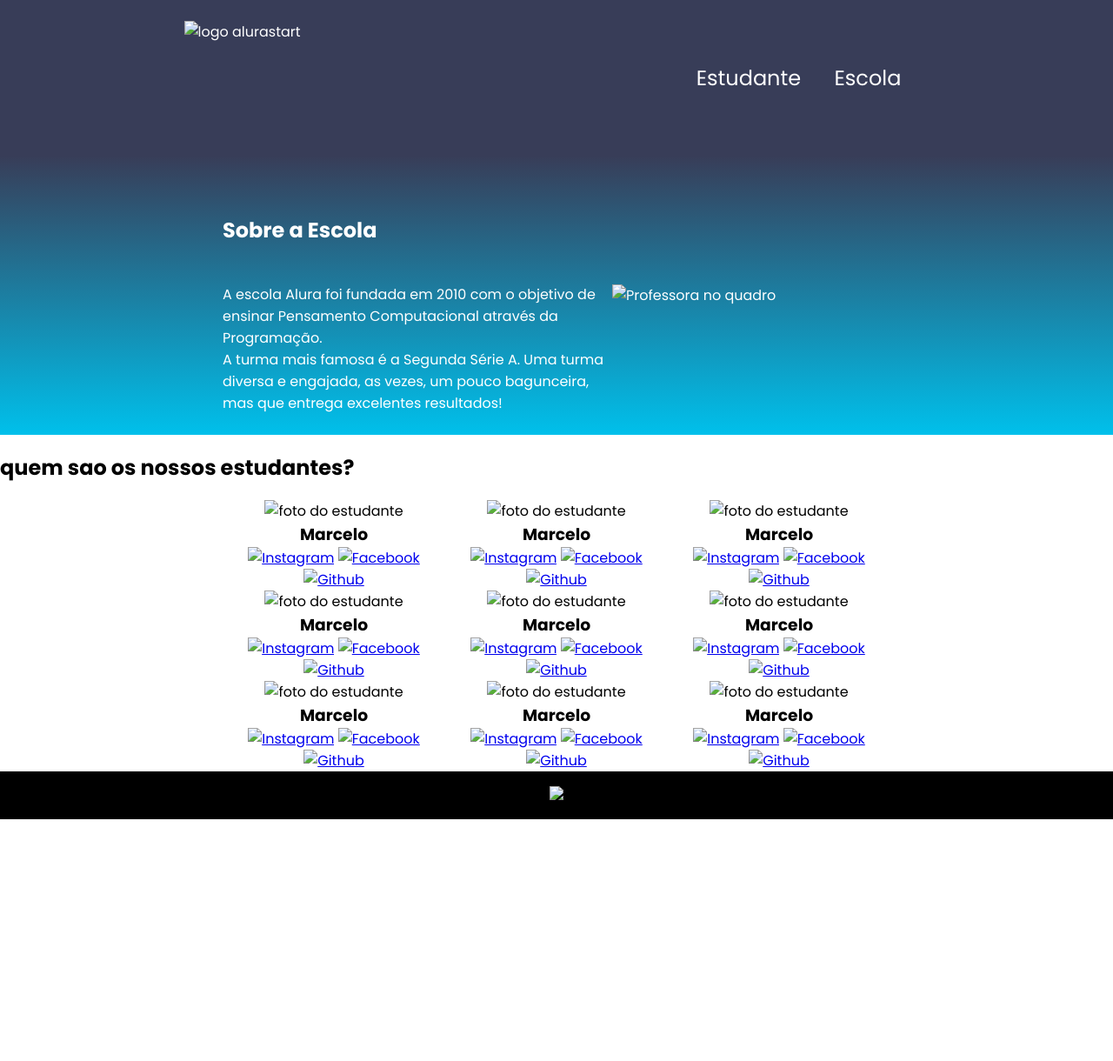
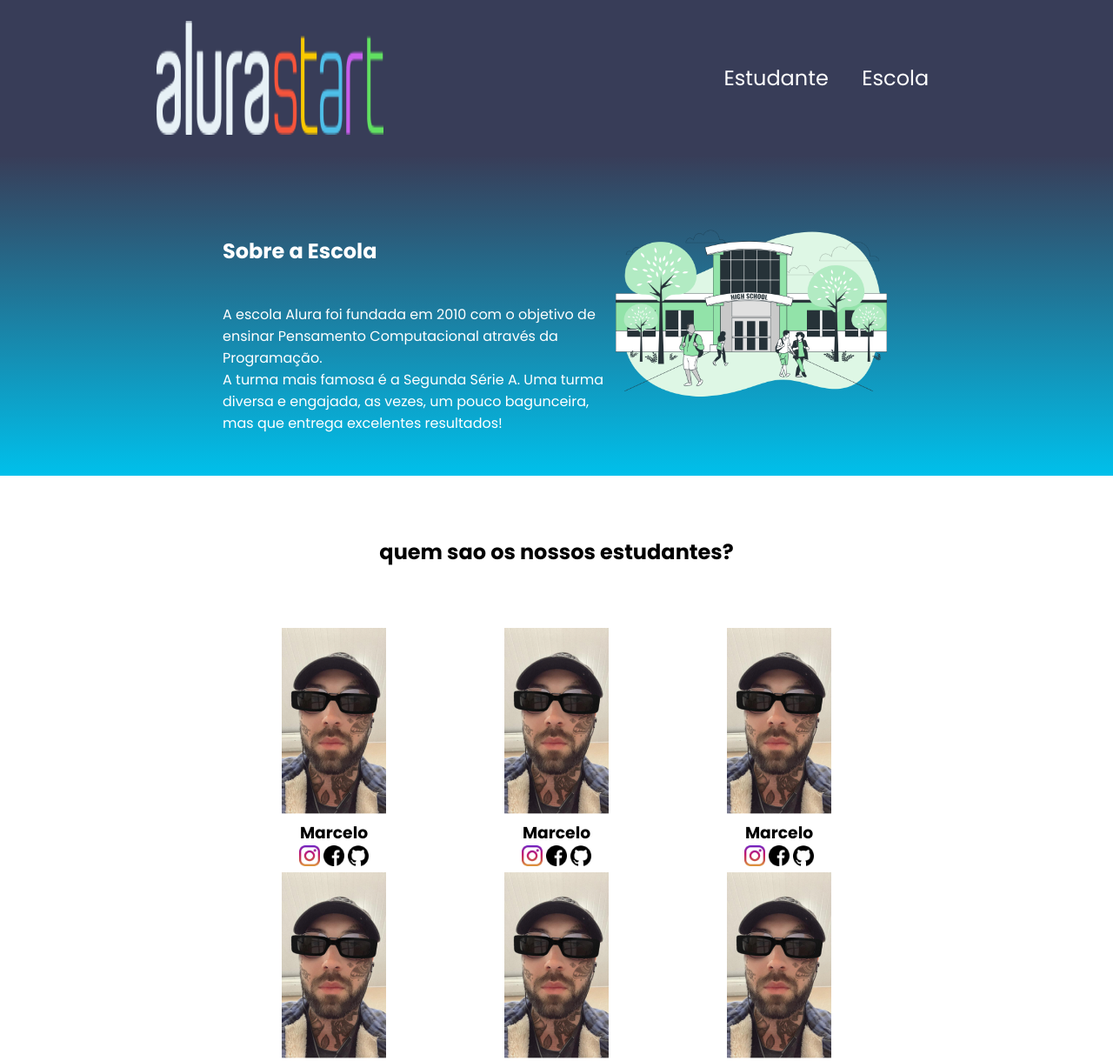
Before and after one commit to Raul4302dsfa/site-do-alura, a plain HTML site: page index.html in a window 1280 px wide. Shown: the top 1220 px of the page at 87% size. Before the commit the page ends 967 px from the top, so only its background shows below. Drawn offline with Linux system fonts and the light colour scheme.

Commit message:
Add files via upload

```diff
--- a/index.html
+++ b/index.html
@@ -11,7 +11,7 @@
 </head>
 <body>
 <header class="cabecalho">
-    <img src="./img/alurastart logo 1.png" alt="logo alurastart">
+    <img src="alurastart logo 1.png" alt="logo alurastart">
     <ul class="cabecalho-lista-item">
         <li class="cabecalho-lista-item">Estudante</li>
         <li class="cabecalho-lista-item">Escola</li>
@@ -23,7 +23,7 @@
         <p class="escola-texto-um">A escola Alura foi fundada em 2010 com o objetivo de ensinar Pensamento Computacional através da Programação. </p>
         <p class="escola-texto-dois">A turma mais famosa é a Segunda Série A. Uma turma diversa e engajada, as vezes, um pouco bagunceira, mas que entrega excelentes resultados!</p>
       </div>
-        <img class="escola-imagem" src="./img/High School-bro.png" alt="Professora no quadro">
+        <img class="escola-imagem" src="High School-bro.png" alt="Professora no quadro">
 </section>
 <section class="Estudante">
     <h2 class="Estudante-titulo"> quem sao os nossos estudantes?</h2>
@@ -31,90 +31,90 @@
         <span></span>
     <div class="estudante-div">
     <section class="estudante">
-    <img class="estudante-imagem" src="./img/Marcelo 1.png" alt="foto do estudante">
+    <img class="estudante-imagem" src="Marcelo 1.png" alt="foto do estudante">
     <h3 class="estudante-nome">Marcelo</h3>
-    <a href="https://www.instagram.com/"><img class="estudante-icone" src="./img/instagram.png" alt="Instagram"></a>
-    <a href="https://www.facebook.com/"><img class="estudante-icone" src="./img/facebook.png" alt="Facebook"></a>
-    <a href="https://github.com/"><img class="estudante-icone" src="./img/github.png" alt="Github"></a>
+    <a href="https://www.instagram.com/"><img class="estudante-icone" src="instagram.png" alt="Instagram"></a>
+    <a href="https://www.facebook.com/"><img class="estudante-icone" src="facebook.png" alt="Facebook"></a>
+    <a href="https://github.com/"><img class="estudante-icone" src="github.png" alt="Github"></a>
     </section>
 </div>
         <div class="estudante-div">
             <section class="estudante">
-            <img class="estudante-imagem" src="./img/Marcelo 1.png" alt="foto do estudante">
+            <img class="estudante-imagem" src="Marcelo 1.png" alt="foto do estudante">
             <h3 class="estudante-nome">Marcelo</h3>
-            <a href="https://www.instagram.com/"><img class="estudante-icone" src="./img/instagram.png" alt="Instagram"></a>
-            <a href="https://www.facebook.com/"><img class="estudante-icone" src="./img/facebook.png" alt="Facebook"></a>
-            <a href="https://github.com/"><img class="estudante-icone" src="./img/github.png" alt="Github"></a>
+            <a href="https://www.instagram.com/"><img class="estudante-icone" src="instagram.png" alt="Instagram"></a>
+            <a href="https://www.facebook.com/"><img class="estudante-icone" src="facebook.png" alt="Facebook"></a>
+            <a href="https://github.com/"><img class="estudante-icone" src="github.png" alt="Github"></a>
         </section>
     </div>
          <div class="estudante-div">
             <section class="estudante">
-            <img class="estudante-imagem" src="./img/Marcelo 1.png" alt="foto do estudante">
+            <img class="estudante-imagem" src="Marcelo 1.png" alt="foto do estudante">
             <h3 class="estudante-nome">Marcelo</h3>
-            <a href="https://www.instagram.com/"><img class="estudante-icone" src="./img/instagram.png" alt="Instagram"></a>
-            <a href="https://www.facebook.com/"><img class="estudante-icone" src="./img/facebook.png" alt="Facebook"></a>
-            <a href="https://github.com/"><img class="estudante-icone" src="./img/github.png" alt="Github"></a>
+            <a href="https://www.instagram.com/"><img class="estudante-icone" src="instagram.png" alt="Instagram"></a>
+            <a href="https://www.facebook.com/"><img class="estudante-icone" src="facebook.png" alt="Facebook"></a>
+            <a href="https://github.com/"><img class="estudante-icone" src="github.png" alt="Github"></a>
         </section>
     </div>
             <span></span>
         <div class="estudante-div">
             <section class="estudante">
-            <img class="estudante-imagem" src="./img/Marcelo 1.png" alt="foto do estudante">
+            <img class="estudante-imagem" src="Marcelo 1.png" alt="foto do estudante">
             <h3 class="estudante-nome">Marcelo</h3>
-            <a href="https://www.instagram.com/"><img class="estudante-icone" src="./img/instagram.png" alt="Instagram"></a>
-            <a href="https://www.facebook.com/"><img class="estudante-icone" src="./img/facebook.png" alt="Facebook"></a>
-            <a href="https://github.com/"><img class="estudante-icone" src="./img/github.png" alt="Github"></a>
+            <a href="https://www.instagram.com/"><img class="estudante-icone" src="instagram.png" alt="Instagram"></a>
+            <a href="https://www.facebook.com/"><img class="estudante-icone" src="facebook.png" alt="Facebook"></a>
+            <a href="https://github.com/"><img class="estudante-icone" src="github.png" alt="Github"></a>
         </section>
     </div>
         <div class="estudante-div">
             <section class="estudante">
-            <img class="estudante-imagem" src="./img/Marcelo 1.png" alt="foto do estudante">
+            <img class="estudante-imagem" src="Marcelo 1.png" alt="foto do estudante">
             <h3 class="estudante-nome">Marcelo</h3>
-            <a href="https://www.instagram.com/"><img class="estudante-icone" src="./img/instagram.png" alt="Instagram"></a>
-            <a href="https://www.facebook.com/"><img class="estudante-icone" src="./img/facebook.png" alt="Facebook"></a>
-            <a href="https://github.com/"><img class="estudante-icone" src="./img/github.png" alt="Github"></a>
+            <a href="https://www.instagram.com/"><img class="estudante-icone" src="instagram.png" alt="Instagram"></a>
+            <a href="https://www.facebook.com/"><img class="estudante-icone" src="facebook.png" alt="Facebook"></a>
+            <a href="https://github.com/"><img class="estudante-icone" src="github.png" alt="Github"></a>
         </section>
     </div>
         <div class="estudante-div">
             <section class="estudante">
-            <img class="estudante-imagem" src="./img/Marcelo 1.png" alt="foto do estudante">
+            <img class="estudante-imagem" src="Marcelo 1.png" alt="foto do estudante">
             <h3 class="estudante-nome">Marcelo </h3>
-            <a href="https://www.instagram.com/"><img class="estudante-icone" src="./img/instagram.png" alt="Instagram"></a>
-            <a href="https://www.facebook.com/"><img class="estudante-icone" src="./img/facebook.png" alt="Facebook"></a>
-            <a href="https://github.com/"><img class="estudante-icone" src="./img/github.png" alt="Github"></a>
+            <a href="https://www.instagram.com/"><img class="estudante-icone" src="instagram.png" alt="Instagram"></a>
+            <a href="https://www.facebook.com/"><img class="estudante-icone" src="facebook.png" alt="Facebook"></a>
+            <a href="https://github.com/"><img class="estudante-icone" src="github.png" alt="Github"></a>
         </section>
     </div>
                 <span></span>
         <div class="estudante-div">
             <section class="estudante">
-            <img class="estudante-imagem" src="./img/Marcelo 1.png" alt="foto do estudante">
+            <img class="estudante-imagem" src="Marcelo 1.png" alt="foto do estudante">
             <h3 class="estudante-nome">Marcelo</h3>
-            <a href="https://www.instagram.com/"><img class="estudante-icone" src="./img/instagram.png" alt="Instagram"></a>
-            <a href="https://www.facebook.com/"><img class="estudante-icone" src="./img/facebook.png" alt="Facebook"></a>
-            <a href="https://github.com/"><img class="estudante-icone" src="./img/github.png" alt="Github"></a>
+            <a href="https://www.instagram.com/"><img class="estudante-icone" src="instagram.png" alt="Instagram"></a>
+            <a href="https://www.facebook.com/"><img class="estudante-icone" src="facebook.png" alt="Facebook"></a>
+            <a href="https://github.com/"><img class="estudante-icone" src="github.png" alt="Github"></a>
         </section>
     </div>
         <div class="estudante-div">
             <section class="estudante">
-            <img class="estudante-imagem" src="./img/Marcelo 1.png" alt="foto do estudante">
+            <img class="estudante-imagem" src="Marcelo 1.png" alt="foto do estudante">
             <h3 class="estudante-nome">Marcelo </h3>
-            <a href="https://www.instagram.com/"><img class="estudante-icone" src="./img/instagram.png" alt="Instagram"></a>
-            <a href="https://www.facebook.com/"><img class="estudante-icone" src="./img/facebook.png" alt="Facebook"></a>
-            <a href="https://github.com/"><img class="estudante-icone" src="./img/github.png" alt="Github"></a>
+            <a href="https://www.instagram.com/"><img class="estudante-icone" src="instagram.png" alt="Instagram"></a>
+            <a href="https://www.facebook.com/"><img class="estudante-icone" src="facebook.png" alt="Facebook"></a>
+            <a href="https://github.com/"><img class="estudante-icone" src="github.png" alt="Github"></a>
         </section>
     </div>
         <div class="estudante-div">
             <section class="estudante">
-            <img class="estudante-imagem" src="./img/Marcelo 1.png" alt="foto do estudante">
+            <img class="estudante-imagem" src="Marcelo 1.png" alt="foto do estudante">
             <h3 class="estudante-nome">Marcelo</h3>
-            <a href="https://www.instagram.com/"><img class="estudante-icone" src="./img/instagram.png" alt="Instagram"></a>
-            <a href="https://www.facebook.com/"><img class="estudante-icone" src="./img/facebook.png" alt="Facebook"></a>
-            <a href="https://github.com/"><img class="estudante-icone" src="./img/github.png" alt="Github"></a>
+            <a href="https://www.instagram.com/"><img class="estudante-icone" src="instagram.png" alt="Instagram"></a>
+            <a href="https://www.facebook.com/"><img class="estudante-icone" src="facebook.png" alt="Facebook"></a>
+            <a href="https://github.com/"><img class="estudante-icone" src="github.png" alt="Github"></a>
         </section>
     </div>
 </div>
 <footer>
-    <img src="./img/alurastart logo 1.png"><logo alt="logo da alurastart"></logo>
+    <img src="alurastart logo 1.png"><logo alt="logo da alurastart"></logo>
 </footer>
 <img class="roda-pe-imagem">
 </body>
--- a/style.css
+++ b/style.css
@@ -29,7 +29,7 @@
     align-items: center;
     padding: 24px 0;
 }
-.estudante-titulo {
+.Estudante-titulo {
     padding: 50px 0;
     text-align: center;
 }
```
